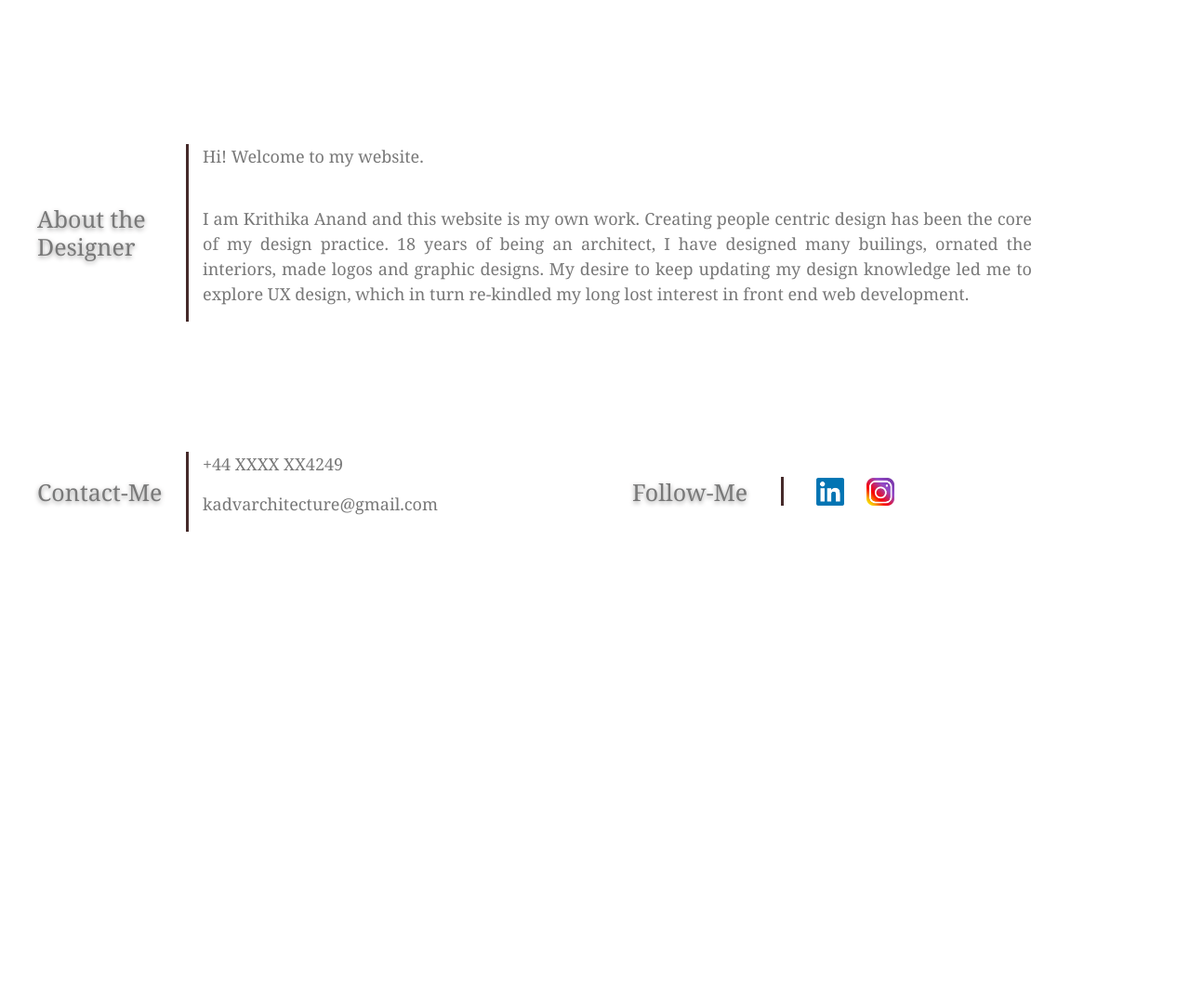
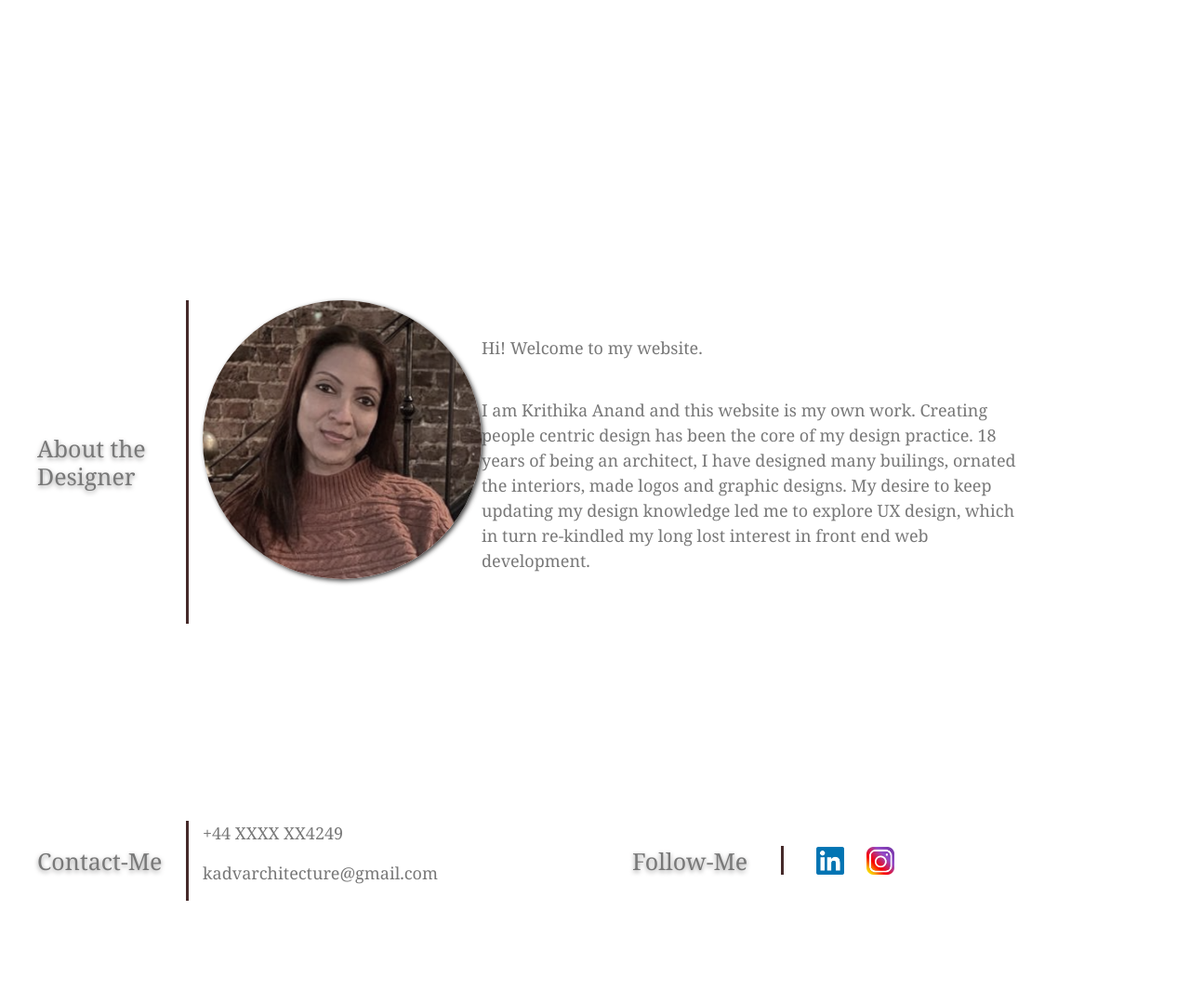
Before and after one commit to Krithika-anand/Bootstrap-portfolio-Frontend, a plain HTML site: page index.html in a window 1280 px wide. Shown: the part 1640-2719 px from the top of the page at 93% size. Before the commit the page ends 2322 px from the top, so only its background shows below. Drawn offline with nearby package versions, Linux system fonts and the light colour scheme.

Commit message:
added br element to html to  align contents on  pages when clicked using  the navbar link

```diff
--- a/assets/css/style.css
+++ b/assets/css/style.css
@@ -16,7 +16,7 @@ body {
 .container {
     display: inline-flex;
     align-items: center;
-    width: 95%;
+    width: 100%;
     border: 20px;
     margin-bottom: 80px;
     padding: 30px;
@@ -40,6 +40,7 @@ body {
     padding-left: 15px;
     margin-left: 0px;
     border-left: 3px solid #452a2a;
+    align-items: center;
 }
 
 li {
--- a/index.html
+++ b/index.html
@@ -58,14 +58,14 @@
 <!-- Project/work section -->
 
 <br id="projects">
-<br > <br > <br > <br >
+<br> <br> <br> <br>
 
 <div class="heading  textshadow">
     <h3>Projects</h3>
 </div>
 
 <div class="container-fluid">
-    <br >   <br >   <br >
+    <br> <br> <br>
 
     <div class="row">
         <!-- card 1 -->
@@ -120,12 +120,20 @@
 
 
 <!-- About me/footer section -->
-<div id="aboutMe">
+<br id="aboutMe">
+<br> <br> <br> <br> <br> <br>
+<div>
     <div class="container">
         <div class="textshadow">
             <h3>About the Designer</h3>
         </div>
+
         <div class="textborder">
+            <img id="my-photo" src="./assets/images/myphoto.png" alt="homepage" height="300px" />
+            <br><br><br>
+        </div>
+
+        <div>
             <p>Hi! Welcome to my website.</p>
             </br>
             <p>I am Krithika Anand and this website is my own work. Creating people centric design has been
@@ -140,11 +148,9 @@
         </div>
     </div>
 </div>
-
-
-
-
-<footer id="contactMe">
+<br id="contactMe">
+<br> <br>
+<footer >
     <section class="container">
         <div class="textshadow">
             <h3>Contact-Me</h3>
```
